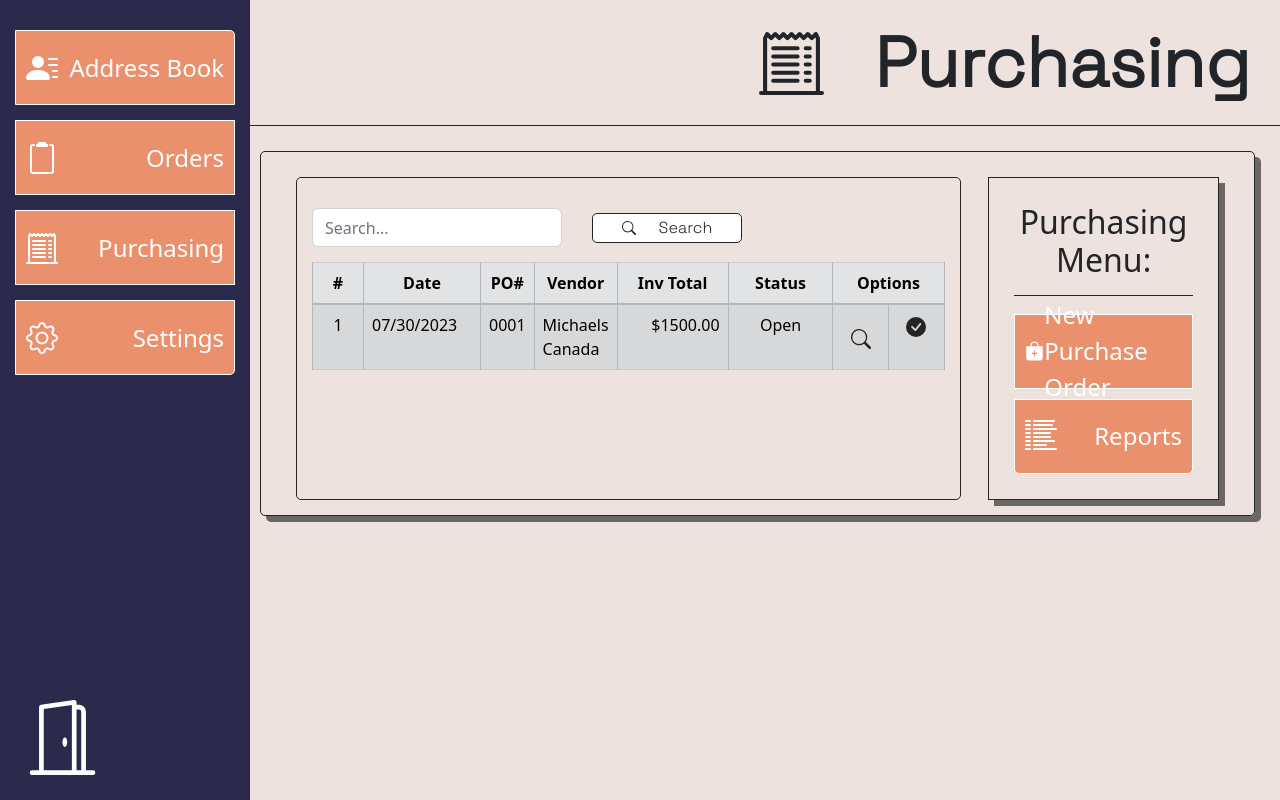
After one commit to mcbridecoding/logistics-plus, a Node server app: page /purchasing in a window 1280 px wide. The commit adds this page. Run offline with Node 20, Linux system fonts and the light colour scheme; some libraries are stand-ins or nearby versions; some web fonts are replaced.

Commit message:
add purchasing menu

```diff
--- a/app.js
+++ b/app.js
@@ -911,6 +911,23 @@ app.route('/orders/view-order-id=:id')
         });
     });
 
+app.route('/purchasing')
+    .get(async(req, res) => {
+        const showAll = false;
+
+        const perPage = 25;
+        const total = 0
+        const pages = 0
+        const pageNumber = (req.query.page == null) ? 1 : req.query.page;
+        const startFrom = (pageNumber - 1) * perPage;
+
+        res.render('purchasing', {
+            showAll: showAll,
+            pages: pages,
+            pageNumber: pageNumber
+        });
+    });
+
 let port = process.env.PORT;
 if (port == null || port == '') {
     port = 3000;
--- a/public/css/style.css
+++ b/public/css/style.css
@@ -110,6 +110,10 @@ body {
     text-align: center;
 }
 
+.align-right {
+    text-align: right;
+}
+
 .bol-header {
     align-items: center;
     border-bottom: 1px solid #242424;
@@ -205,7 +209,7 @@ body {
     width: 24px;
 }
 
-.contact-card-split-column {
+.card-split-column {
     justify-content: space-between;
     height: 100%;
     width: 50%;
@@ -421,7 +425,6 @@ body {
 }
 
 .folders-body {
-    animation: ;
     border: 1px solid #242424;
     border-bottom-left-radius: 5px;
     border-bottom-right-radius: 5px;
@@ -929,6 +932,78 @@ body {
     width: 100%;
 }
 
+.purchasing-button {
+    align-items: center;
+    background-color: var(--nav-button-color);
+    border: 1px solid #ffff;
+    color: #ffff;
+    cursor: pointer;
+    display: flex;
+    flex-direction: row;
+    font-size: 24px;
+    height: 75px;
+    justify-content: space-between;
+    padding: 0 10px;
+    width: 100%;
+}
+
+.purchasing-button:first-child {
+    border-top-left-radius: 5px;
+    border-top-right-radius: 5px;
+}
+
+.purchasing-button:last-child {
+    border-bottom-left-radius: 5px;
+    border-bottom-right-radius: 5px;
+}
+
+.purchasing-button svg {
+    width: 32px;
+    height: 32px;
+}
+
+.purchasing-card {
+    display: flex;
+    flex-direction: row;
+    justify-content: space-between;
+    margin: 5px;
+    padding: 10px;
+    width: 100%;
+}
+
+.purchasing-menu {
+    align-items: center;
+    border: 1px solid #242424;
+    box-shadow: var(--boxShadow);
+    display: flex;
+    flex-direction: column;
+    gap: 10px;
+    justify-content: flex-start;
+    padding: 25px;
+    width: 25%;
+}
+
+.purchasing-menu h2 {
+    text-align: center;
+    border-bottom: 1px solid #242424;
+    padding-bottom: 15px;
+    width: 100%;
+}
+
+.purchasing-report {
+    width: 72%;
+}
+
+.purchasing-table {
+    align-items: center;
+    border: 1px solid #242424;
+    border-radius: 5px;
+    height: 100%;
+    padding: 25px 15px;
+    justify-content: center;
+    width: 100%;
+}
+
 .quotes-body {
     align-items: flex-start;
     display: flex;
@@ -1245,8 +1320,8 @@ body {
 }
 
 .table-column-small {
-    max-width: 350px;
-    width: 350px;
+    max-width: 125px;
+    width: 125px;
 }
 
 .table-column-md {
--- a/views/address-book.ejs
+++ b/views/address-book.ejs
@@ -107,7 +107,7 @@
                 <% }) %>
             </tbody>
         </table>
-        <% if (pages != 1) { %>
+        <% if (pages >= 1) { %>
             <div class="pagination-panel">
                 <nav aria-label="Page navigation example">
                     <ul class="pagination">
--- a/views/customer-card.ejs
+++ b/views/customer-card.ejs
@@ -41,7 +41,7 @@
                 <br>
                 <h3><strong>Sales Rep:</strong> <%= contact.salesRep %></h3>
             </div>
-            <div class="contact-card-split-column">
+            <div class="card-split-column">
                 <div class="contact-card-row">
                     <div class="pie-report-frame">
                         <div class="legend">
--- a/views/partials/nav-panel.ejs
+++ b/views/partials/nav-panel.ejs
@@ -12,6 +12,13 @@
                 <path d="M10 .5a.5.5 0 0 0-.5-.5h-3a.5.5 0 0 0-.5.5.5.5 0 0 1-.5.5.5.5 0 0 0-.5.5V2a.5.5 0 0 0 .5.5h5A.5.5 0 0 0 11 2v-.5a.5.5 0 0 0-.5-.5.5.5 0 0 1-.5-.5Z"/>
             </svg>
             Orders
+        </a>
+        <a href="/purchasing" class="nav-button">
+            <svg xmlns="http://www.w3.org/2000/svg" width="16" height="16" fill="currentColor" class="bi bi-receipt-cutoff" viewBox="0 0 16 16">
+                <path d="M3 4.5a.5.5 0 0 1 .5-.5h6a.5.5 0 1 1 0 1h-6a.5.5 0 0 1-.5-.5zm0 2a.5.5 0 0 1 .5-.5h6a.5.5 0 1 1 0 1h-6a.5.5 0 0 1-.5-.5zm0 2a.5.5 0 0 1 .5-.5h6a.5.5 0 1 1 0 1h-6a.5.5 0 0 1-.5-.5zm0 2a.5.5 0 0 1 .5-.5h6a.5.5 0 0 1 0 1h-6a.5.5 0 0 1-.5-.5zm0 2a.5.5 0 0 1 .5-.5h6a.5.5 0 0 1 0 1h-6a.5.5 0 0 1-.5-.5zM11.5 4a.5.5 0 0 0 0 1h1a.5.5 0 0 0 0-1h-1zm0 2a.5.5 0 0 0 0 1h1a.5.5 0 0 0 0-1h-1zm0 2a.5.5 0 0 0 0 1h1a.5.5 0 0 0 0-1h-1zm0 2a.5.5 0 0 0 0 1h1a.5.5 0 0 0 0-1h-1zm0 2a.5.5 0 0 0 0 1h1a.5.5 0 0 0 0-1h-1z"/>
+                <path d="M2.354.646a.5.5 0 0 0-.801.13l-.5 1A.5.5 0 0 0 1 2v13H.5a.5.5 0 0 0 0 1h15a.5.5 0 0 0 0-1H15V2a.5.5 0 0 0-.053-.224l-.5-1a.5.5 0 0 0-.8-.13L13 1.293l-.646-.647a.5.5 0 0 0-.708 0L11 1.293l-.646-.647a.5.5 0 0 0-.708 0L9 1.293 8.354.646a.5.5 0 0 0-.708 0L7 1.293 6.354.646a.5.5 0 0 0-.708 0L5 1.293 4.354.646a.5.5 0 0 0-.708 0L3 1.293 2.354.646zm-.217 1.198.51.51a.5.5 0 0 0 .707 0L4 1.707l.646.647a.5.5 0 0 0 .708 0L6 1.707l.646.647a.5.5 0 0 0 .708 0L8 1.707l.646.647a.5.5 0 0 0 .708 0L10 1.707l.646.647a.5.5 0 0 0 .708 0L12 1.707l.646.647a.5.5 0 0 0 .708 0l.509-.51.137.274V15H2V2.118l.137-.274z"/>
+              </svg>
+            Purchasing
         </a>
         <a href="/settings" class="nav-button">
             <svg xmlns="http://www.w3.org/2000/svg" width="16" height="16" fill="currentColor" class="bi bi-gear" viewBox="0 0 16 16">
--- /dev/null
+++ b/views/purchasing.ejs
@@ -0,0 +1,121 @@
+<%- include('partials/header') %>
+
+<%- include('partials/nav-panel') %>
+
+<div id="main" class="main">
+    <div class="page-title">
+        <svg xmlns="http://www.w3.org/2000/svg" width="16" height="16" fill="currentColor" class="bi bi-receipt-cutoff" viewBox="0 0 16 16">
+            <path d="M3 4.5a.5.5 0 0 1 .5-.5h6a.5.5 0 1 1 0 1h-6a.5.5 0 0 1-.5-.5zm0 2a.5.5 0 0 1 .5-.5h6a.5.5 0 1 1 0 1h-6a.5.5 0 0 1-.5-.5zm0 2a.5.5 0 0 1 .5-.5h6a.5.5 0 1 1 0 1h-6a.5.5 0 0 1-.5-.5zm0 2a.5.5 0 0 1 .5-.5h6a.5.5 0 0 1 0 1h-6a.5.5 0 0 1-.5-.5zm0 2a.5.5 0 0 1 .5-.5h6a.5.5 0 0 1 0 1h-6a.5.5 0 0 1-.5-.5zM11.5 4a.5.5 0 0 0 0 1h1a.5.5 0 0 0 0-1h-1zm0 2a.5.5 0 0 0 0 1h1a.5.5 0 0 0 0-1h-1zm0 2a.5.5 0 0 0 0 1h1a.5.5 0 0 0 0-1h-1zm0 2a.5.5 0 0 0 0 1h1a.5.5 0 0 0 0-1h-1zm0 2a.5.5 0 0 0 0 1h1a.5.5 0 0 0 0-1h-1z"/>
+            <path d="M2.354.646a.5.5 0 0 0-.801.13l-.5 1A.5.5 0 0 0 1 2v13H.5a.5.5 0 0 0 0 1h15a.5.5 0 0 0 0-1H15V2a.5.5 0 0 0-.053-.224l-.5-1a.5.5 0 0 0-.8-.13L13 1.293l-.646-.647a.5.5 0 0 0-.708 0L11 1.293l-.646-.647a.5.5 0 0 0-.708 0L9 1.293 8.354.646a.5.5 0 0 0-.708 0L7 1.293 6.354.646a.5.5 0 0 0-.708 0L5 1.293 4.354.646a.5.5 0 0 0-.708 0L3 1.293 2.354.646zm-.217 1.198.51.51a.5.5 0 0 0 .707 0L4 1.707l.646.647a.5.5 0 0 0 .708 0L6 1.707l.646.647a.5.5 0 0 0 .708 0L8 1.707l.646.647a.5.5 0 0 0 .708 0L10 1.707l.646.647a.5.5 0 0 0 .708 0L12 1.707l.646.647a.5.5 0 0 0 .708 0l.509-.51.137.274V15H2V2.118l.137-.274z"/>
+        </svg>
+        Purchasing
+    </div>
+    <div class="report-frame">
+        <div class="purchasing-card">
+            <div class="purchasing-report">
+                <div class="purchasing-table">
+                    <div class="report-header">
+                        <form action="" method="post">
+                            <div class="search-frame">
+                                <% if (showAll) { %>
+                                    <input type="text" name="searchValue" id="searchValue" class="form-control input-md" value="<%= searchValue %>" placeholder="Search...">
+                                    <button class="search-button">
+                                        <svg xmlns="http://www.w3.org/2000/svg" width="16" height="16" fill="currentColor" class="bi bi-search" viewBox="0 0 16 16">
+                                            <path d="M11.742 10.344a6.5 6.5 0 1 0-1.397 1.398h-.001c.03.04.062.078.098.115l3.85 3.85a1 1 0 0 0 1.415-1.414l-3.85-3.85a1.007 1.007 0 0 0-.115-.1zM12 6.5a5.5 5.5 0 1 1-11 0 5.5 5.5 0 0 1 11 0z"/>
+                                        </svg>
+                                        Search
+                                    </button>
+                                    <a class="" href="/address-book">
+                                        <svg xmlns="http://www.w3.org/2000/svg" width="16" height="16" fill="currentColor" class="bi bi-search" viewBox="0 0 16 16">
+                                            <path d="M11.742 10.344a6.5 6.5 0 1 0-1.397 1.398h-.001c.03.04.062.078.098.115l3.85 3.85a1 1 0 0 0 1.415-1.414l-3.85-3.85a1.007 1.007 0 0 0-.115-.1zM12 6.5a5.5 5.5 0 1 1-11 0 5.5 5.5 0 0 1 11 0z"/>
+                                        </svg>
+                                        Show All
+                                    </a>
+                                <% } else { %>
+                                    <input type="text" name="searchValue" id="searchValue" class="form-control input-md" placeholder="Search...">
+                                    <button class="search-button">
+                                        <svg xmlns="http://www.w3.org/2000/svg" width="16" height="16" fill="currentColor" class="bi bi-search" viewBox="0 0 16 16">
+                                            <path d="M11.742 10.344a6.5 6.5 0 1 0-1.397 1.398h-.001c.03.04.062.078.098.115l3.85 3.85a1 1 0 0 0 1.415-1.414l-3.85-3.85a1.007 1.007 0 0 0-.115-.1zM12 6.5a5.5 5.5 0 1 1-11 0 5.5 5.5 0 0 1 11 0z"/>
+                                        </svg>
+                                        Search
+                                    </button>
+                                <% } %>
+                            </div>
+                        </form>
+                    </div>
+                    <table class="table table-secondary table-striped table-hover table-bordered">
+                        <thead>
+                            <tr class="align-center">
+                                <th scope="col" class="table-options">#</th>
+                                <th scope="col" class="table-column-small">Date</th>
+                                <th scope="col">PO#</th>
+                                <th scope="col">Vendor</th>
+                                <th scope="col" class="table-column-small">Inv Total</th>
+                                <th scope="col" class="table-column-small">Status</th>
+                                <th scope="col" colspan="2" class="table-options">Options</th>
+                            </tr>
+                        </thead>
+                        <tbody>
+                            <tr>
+                                <td class="align-center">1</td>
+                                <td>07/30/2023</td>
+                                <td>0001</td>
+                                <td>Michaels Canada</td>
+                                <td class="align-right">$1500.00</td>
+                                <td class="align-center">Open</td>
+                                <td class="table-options align-middle">
+                                    <a class="table-delete-sm" href="#">
+                                    <svg xmlns="http://www.w3.org/2000/svg" width="16" height="16" fill="currentColor" class="bi bi-search" viewBox="0 0 16 16">
+                                        <path d="M11.742 10.344a6.5 6.5 0 1 0-1.397 1.398h-.001c.03.04.062.078.098.115l3.85 3.85a1 1 0 0 0 1.415-1.414l-3.85-3.85a1.007 1.007 0 0 0-.115-.1zM12 6.5a5.5 5.5 0 1 1-11 0 5.5 5.5 0 0 1 11 0z"/>
+                                    </svg>
+                                    </a>
+                                </td>
+                                <td class="table-options">
+                                    <a href="#" class="table-delete-sm">
+                                        <svg xmlns="http://www.w3.org/2000/svg" width="16" height="16" fill="currentColor" class="bi bi-check-circle-fill" viewBox="0 0 16 16">
+                                            <path d="M16 8A8 8 0 1 1 0 8a8 8 0 0 1 16 0zm-3.97-3.03a.75.75 0 0 0-1.08.022L7.477 9.417 5.384 7.323a.75.75 0 0 0-1.06 1.06L6.97 11.03a.75.75 0 0 0 1.079-.02l3.992-4.99a.75.75 0 0 0-.01-1.05z"/>
+                                        </svg>
+                                    </a>
+                                </td>
+                            </tr>
+                        </tbody>
+                    </table>
+                    <% if (pages >= 1) { %>
+                        <div class="pagination-panel">
+                            <nav aria-label="Page navigation example">
+                                <ul class="pagination">
+                                    <% if (pageNumber != 1) { %>
+                                        <li class="page-item"><a class="page-link" href="?page=<%= Number(pageNumber) - 1%>">Previous</a></li>
+                                    <% } %>
+                                    <% for (var a = 1; a <= pages; a++) { %>
+                                        <li class="page-item"><a class="page-link" href="?page=<%= a; %>"><%= a; %></a></li>
+                                    <% } %>
+                                    <% if (pageNumber != pages) { %>
+                                        <li class="page-item"><a class="page-link" href="?page=<%= Number(pageNumber) + 1%>">Next</a></li>
+                                    <% } %>
+                                </ul>
+                            </nav>
+                        </div>
+                    <% } %>
+                </div>
+            </div>
+            <div class="purchasing-menu">
+                <h2>Purchasing Menu:</h2>
+                <div class="purchasing-button">
+                    <svg xmlns="http://www.w3.org/2000/svg" width="16" height="16" fill="currentColor" class="bi bi-bag-plus-fill" viewBox="0 0 16 16">
+                        <path fill-rule="evenodd" d="M10.5 3.5a2.5 2.5 0 0 0-5 0V4h5v-.5zm1 0V4H15v10a2 2 0 0 1-2 2H3a2 2 0 0 1-2-2V4h3.5v-.5a3.5 3.5 0 1 1 7 0zM8.5 8a.5.5 0 0 0-1 0v1.5H6a.5.5 0 0 0 0 1h1.5V12a.5.5 0 0 0 1 0v-1.5H10a.5.5 0 0 0 0-1H8.5V8z"/>
+                    </svg>
+                    New Purchase Order
+                </div>
+                <div class="purchasing-button">
+                    <svg xmlns="http://www.w3.org/2000/svg" width="16" height="16" fill="currentColor" class="bi bi-list-columns-reverse" viewBox="0 0 16 16">
+                        <path fill-rule="evenodd" d="M0 .5A.5.5 0 0 1 .5 0h2a.5.5 0 0 1 0 1h-2A.5.5 0 0 1 0 .5Zm4 0a.5.5 0 0 1 .5-.5h10a.5.5 0 0 1 0 1h-10A.5.5 0 0 1 4 .5Zm-4 2A.5.5 0 0 1 .5 2h2a.5.5 0 0 1 0 1h-2a.5.5 0 0 1-.5-.5Zm4 0a.5.5 0 0 1 .5-.5h9a.5.5 0 0 1 0 1h-9a.5.5 0 0 1-.5-.5Zm-4 2A.5.5 0 0 1 .5 4h2a.5.5 0 0 1 0 1h-2a.5.5 0 0 1-.5-.5Zm4 0a.5.5 0 0 1 .5-.5h11a.5.5 0 0 1 0 1h-11a.5.5 0 0 1-.5-.5Zm-4 2A.5.5 0 0 1 .5 6h2a.5.5 0 0 1 0 1h-2a.5.5 0 0 1-.5-.5Zm4 0a.5.5 0 0 1 .5-.5h8a.5.5 0 0 1 0 1h-8a.5.5 0 0 1-.5-.5Zm-4 2A.5.5 0 0 1 .5 8h2a.5.5 0 0 1 0 1h-2a.5.5 0 0 1-.5-.5Zm4 0a.5.5 0 0 1 .5-.5h8a.5.5 0 0 1 0 1h-8a.5.5 0 0 1-.5-.5Zm-4 2a.5.5 0 0 1 .5-.5h2a.5.5 0 0 1 0 1h-2a.5.5 0 0 1-.5-.5Zm4 0a.5.5 0 0 1 .5-.5h10a.5.5 0 0 1 0 1h-10a.5.5 0 0 1-.5-.5Zm-4 2a.5.5 0 0 1 .5-.5h2a.5.5 0 0 1 0 1h-2a.5.5 0 0 1-.5-.5Zm4 0a.5.5 0 0 1 .5-.5h6a.5.5 0 0 1 0 1h-6a.5.5 0 0 1-.5-.5Zm-4 2a.5.5 0 0 1 .5-.5h2a.5.5 0 0 1 0 1h-2a.5.5 0 0 1-.5-.5Zm4 0a.5.5 0 0 1 .5-.5h11a.5.5 0 0 1 0 1h-11a.5.5 0 0 1-.5-.5Z"/>
+                    </svg>
+                    Reports
+                </div>
+            </div>
+        </div>
+    </div>
+</div>
+
+<%- include('partials/footer') %>
```
Also changed, not shown: public/css/style-2.css (deleted).
